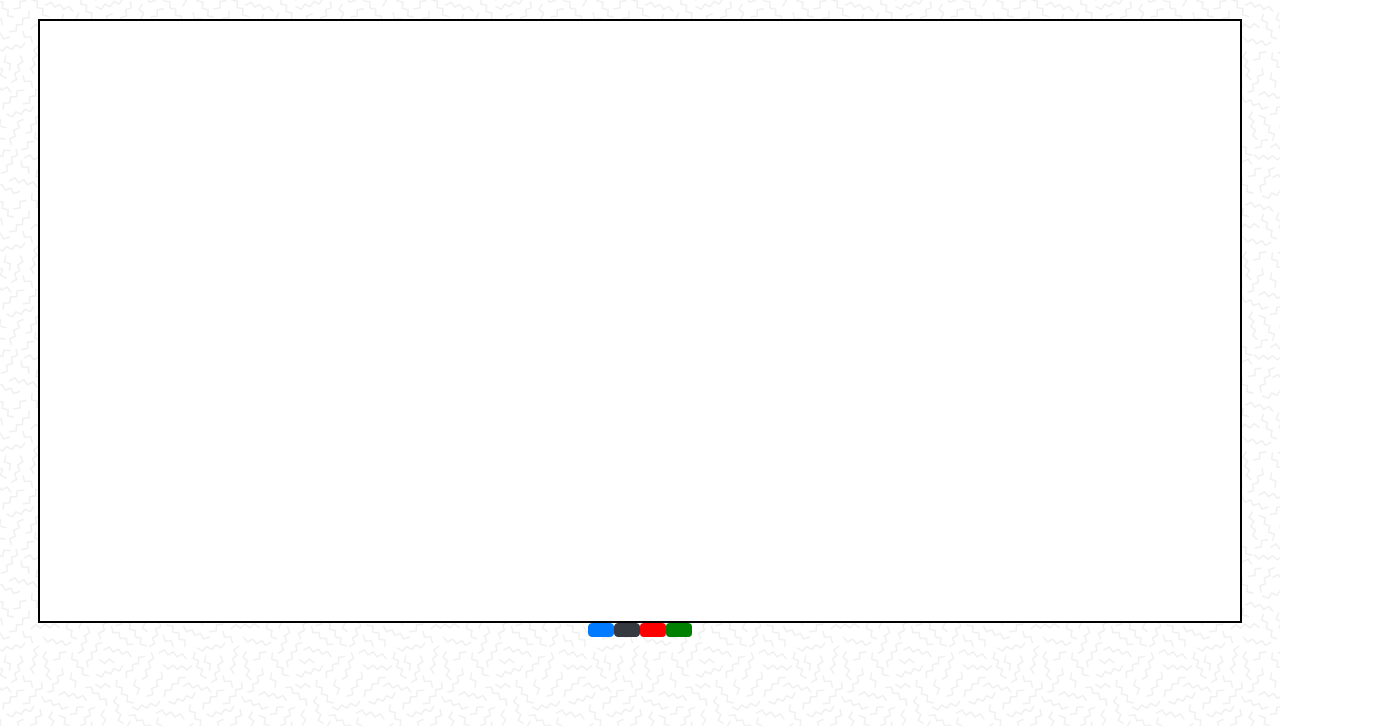
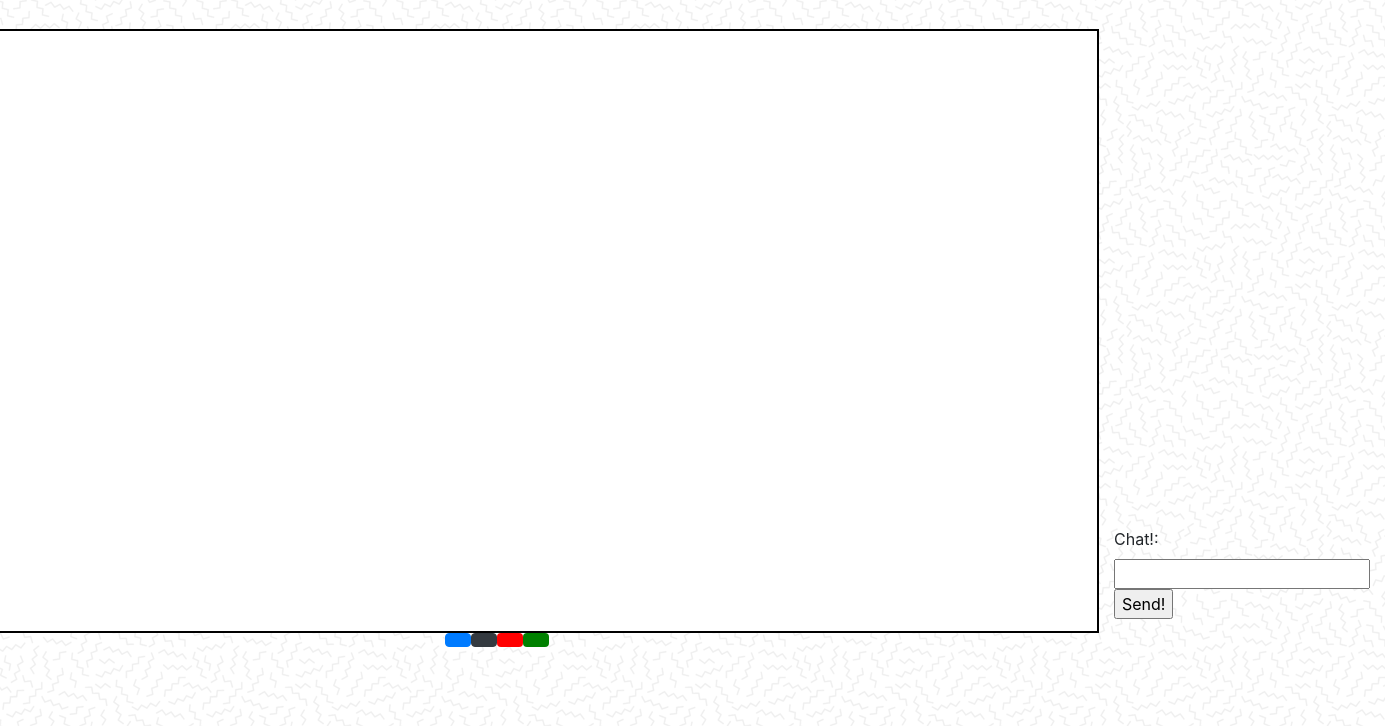
Before and after one commit to CJosephW/DrawTogetherApp, a website: page client/index.html in a window 1280 px wide. Shown: the part 74-800 px from the top of the page, 1385 px wide, since content can reach past the window. Drawn offline with nearby package versions, Linux system fonts and the light colour scheme.

Commit message:
Chat now working TODO: more style changes, webkit, and chat history on join

```diff
--- a/client/index.html
+++ b/client/index.html
@@ -22,15 +22,32 @@
     <body id = "background">
 
         <h1 id = 'main-header'>DrawTogether!</h1>
+        <div class = "container" id = "canvas-chat">
+            <div id = 'canvas-colors'>
+                <canvas id = "draw-canvas" width ="1200" height=  "600" style="border: 2px solid black;"></canvas>
+                <div class = 'container' id = 'colors'>
+                    <button id = 'blue' type = 'button' class = 'btn btn-primary'></button>
+                    <button id = 'black' type="button" class="btn btn-dark"></button>
+                    <button id = 'red' type = 'button' class = 'btn'></button>
+                    <button id = 'green' type="button" class="btn"></button>
+                </div>
+            </div>
+            <div class = "container" id = "chat-container">
+                <div id = 'chat-box'>
+                    <ul class = 'list' id = 'chat-list'>
 
-        <canvas id = "draw-canvas" width ="1200" height=  "600" style="border: 2px solid black;"></canvas>
+                    </ul>
+                </div>
+                <form id = "chat-form">
+                    <label for = "chat">Chat!:</label>
+                    <input type = 'text' id = "chat-input">
+                    <input type = "submit" value = "Send!">
+                </form>
+            </div>
 
-        <div class = 'container'>
-            <button id = 'blue' type = 'button' class = 'btn btn-primary'></button>
-            <button id = 'black' type="button" class="btn btn-dark"></button>
-            <button id = 'red' type = 'button' class = 'btn'></button>
-            <button id = 'green' type="button" class="btn"></button>
         </div>
+
+
 
         <script src="https://code.jquery.com/jquery-3.2.1.slim.min.js" integrity="sha384-KJ3o2DKtIkvYIK3UENzmM7KCkRr/rE9/Qpg6aAZGJwFDMVNA/GpGFF93hXpG5KkN" crossorigin="anonymous"></script>
         <script src="https://cdnjs.cloudflare.com/ajax/libs/popper.js/1.12.9/umd/popper.min.js" integrity="sha384-ApNbgh9B+Y1QKtv3Rn7W3mgPxhU9K/ScQsAP7hUibX39j7fakFPskvXusvfa0b4Q" crossorigin="anonymous"></script>
--- a/client/js/script.js
+++ b/client/js/script.js
@@ -5,9 +5,9 @@ let color = 'black'
 
 const canvas = document.getElementById("draw-canvas");
 const context = canvas.getContext('2d');
-
+const chatBox = document.getElementById("chat-list");
 let strokesArray = {};
-
+strokesArray.type = "drawing";
 
 var ws = new WebSocket('ws://localhost:40510')
 
@@ -31,6 +31,19 @@ $(document).click(function(e) {
         Drawing = false;
     }
 });
+$('#chat-form').submit(function() {
+    var chatValue = ($('#chat-input').val());
+    console.log(chatValue);
+    ws.send(JSON.stringify({
+        type: "chat",
+        chat_message: chatValue
+    }));
+    return false;
+});
+
+
+
+
 
 const rect = canvas.getBoundingClientRect();
 
@@ -53,6 +66,10 @@ ws.onmessage = function (msg){
             console.log(message+ "hello")
             drawLine(context, message.x1, message.y1, message.x2, message.y2, messages.draw_event.color);
         }
+    } else if (messages.type === "chat"){
+        let chatP = document.createElement("p");
+
+        chatBox.insertAdjacentHTML("beforeend", "<div class = 'message'> <div class = 'user'>Username: </div> <div class = 'message'><p>" +messages.chat_message+ "</p></div></div>");
     }
 }
 
--- a/client/stlye/main.css
+++ b/client/stlye/main.css
@@ -28,6 +28,8 @@ canvas{
     display: flex;
     align-content: center;
     justify-content: center;
+    padding-top: 10px;
+
 }
 #green{
     background-color: green;
@@ -37,3 +39,22 @@ canvas{
     background-color: red;
     color:white;
 }
+
+#colors{
+    padding-top: 0px;
+}
+#chat-box{
+    display: flex;
+    height: 500px;
+    scroll-behavior: smooth;
+    overflow-y: scroll;
+}
+#chat-container{
+    display: flex;
+    flex-direction: column;
+
+}
+#chat-list{
+    width: 100%;
+    padding: 0px;
+}
```
Also changed, not shown: server.js (+20 -5 lines).
